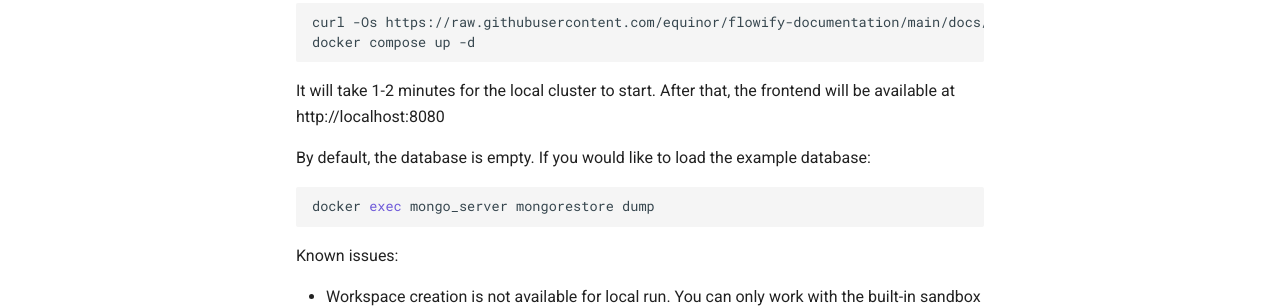
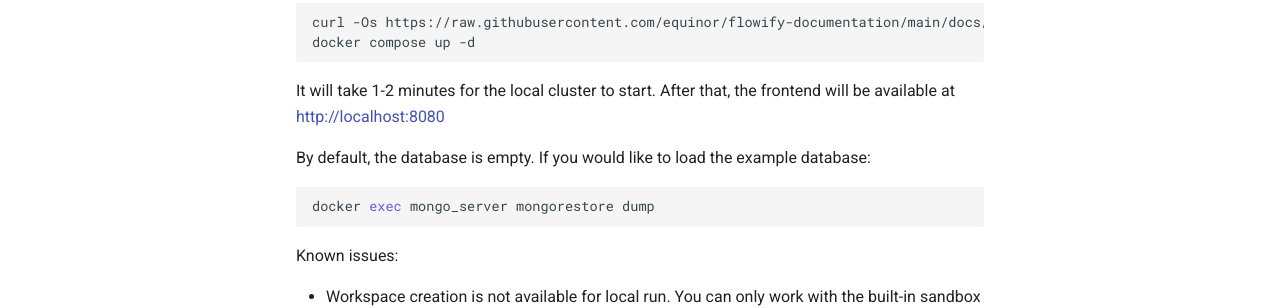
Before and after one commit to equinor/flowify-documentation, an MkDocs documentation site: the page built from docs/run_local.md, in a window 1280 px wide. Shown: the part 383-691 px from the top of the page. Built offline with MkDocs 1.6.1 and Material for MkDocs 9.7.7, drawn with Linux system fonts in a browser that asks for light colours; comment, search, counter and statistics services are not loaded; some of the changed lines change nothing that is shown.

Commit message:
hyperlink fix

````diff
--- a/docs/run_local.md
+++ b/docs/run_local.md
@@ -10,7 +10,7 @@ curl -Os https://raw.githubusercontent.com/equinor/flowify-documentation/main/do
 docker compose up -d
 ```
 
-It will take 1-2 minutes for the local cluster to start. After that, the frontend will be available at http://localhost:8080
+It will take 1-2 minutes for the local cluster to start. After that, the frontend will be available at [http://localhost:8080](http://localhost:8080)
 
 By default, the database is empty. If you would like to load the example database:
 ```bash
````
